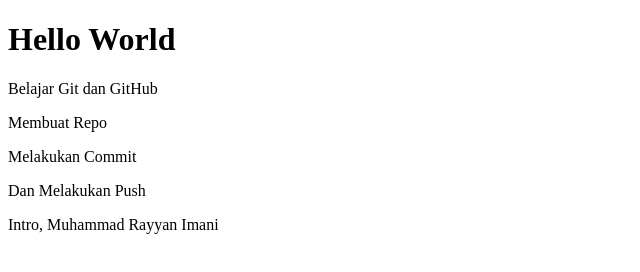
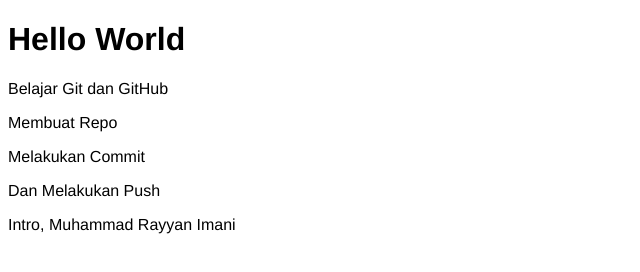
Before and after one commit to rayyan1510/web-tes-2, a plain HTML site: page index.html in a window 1280 px wide. Shown: the whole page, without its empty margins (0-640 px from the left). Drawn offline with Linux system fonts and the light colour scheme.

Commit message:
menambahkan style font family

```diff
--- a/index.html
+++ b/index.html
@@ -5,6 +5,11 @@
     <meta charset="UTF-8">
     <meta name="viewport" content="width=device-width, initial-scale=1.0">
     <title>web-tes</title>
+    <style>
+        *{
+            font-family: "Helvetica Neue",Helvetica;
+        }
+    </style>
 </head>
 
 <body>
```
